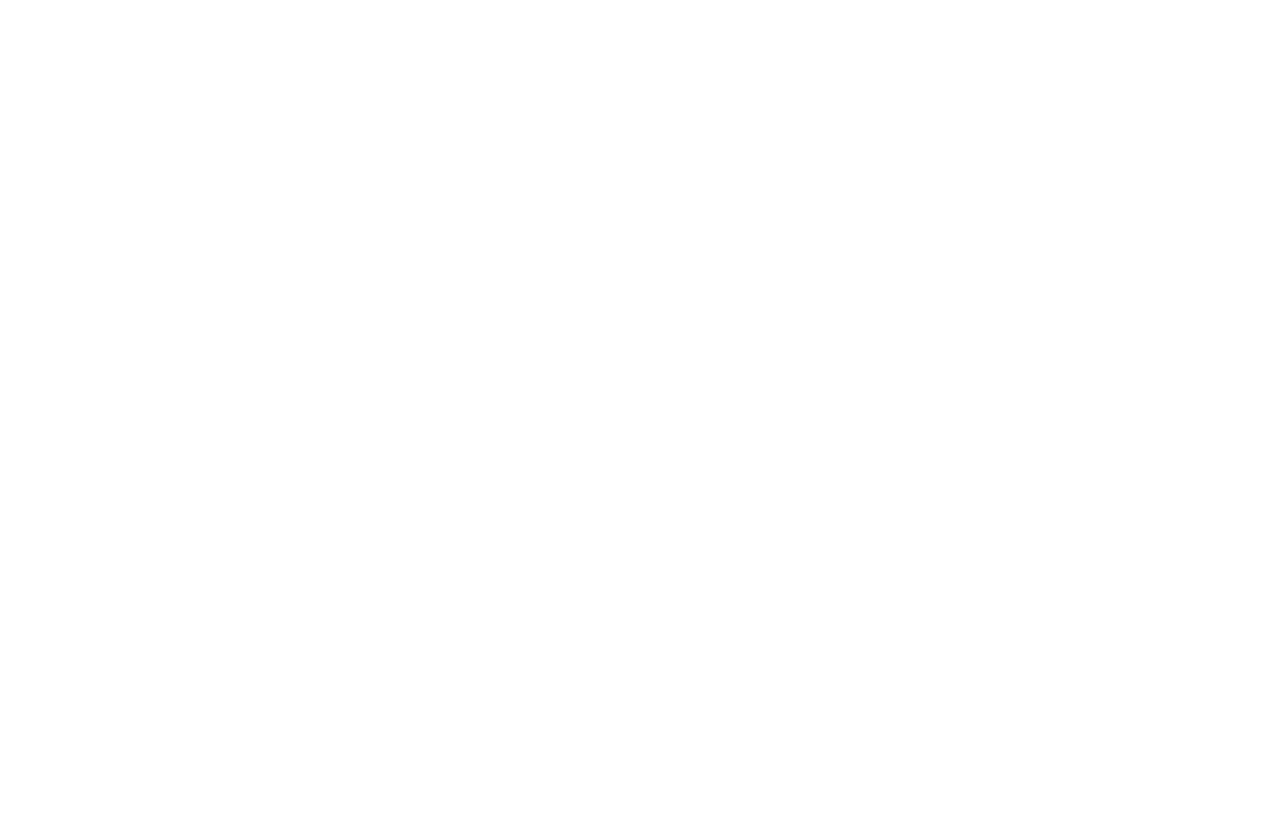
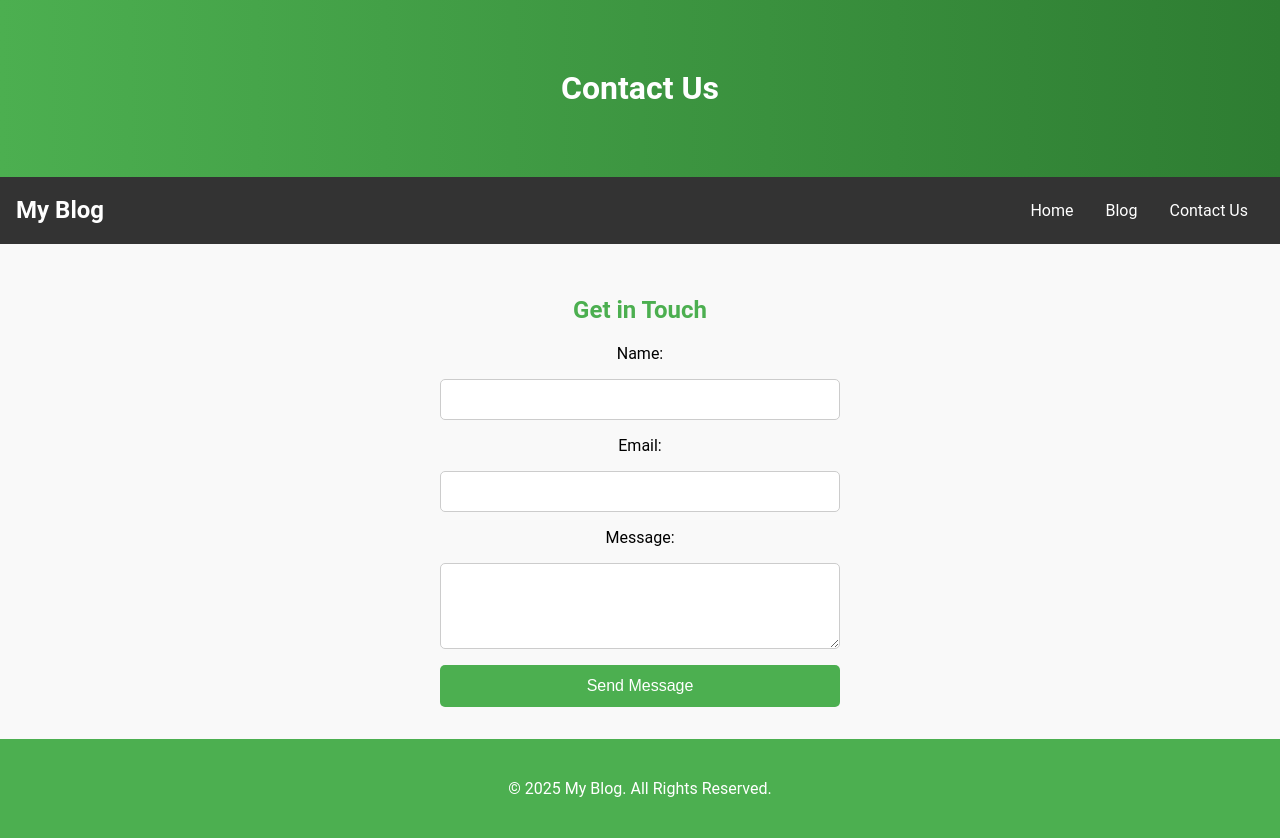
Before and after one commit to ZainBinImran/Blogging-Website, a website: page src/contact.html in a window 1280 px wide. Before the commit the page ends 800 px from the top, so only its background shows below. Drawn offline with Linux system fonts and the light colour scheme.

Commit message:
Update contact.html and contact.css

```diff
--- a/src/contact.html
+++ b/src/contact.html
@@ -1,11 +1,37 @@
-<!DOCTYPE html>
 <html lang="en">
 <head>
     <meta charset="UTF-8">
     <meta name="viewport" content="width=device-width, initial-scale=1.0">
-    <title>Document</title>
+    <title>Contact | My Blog</title>
+    <link rel="stylesheet" href="../styles/contact.css">
 </head>
 <body>
+    <header class="hero">
+        <h1>Contact Us</h1>
+    </header>
+    <nav>
+        <div class="logo">My Blog</div>
+        <a href="./index.html">Home</a>
+        <a href="./blog.html">Blog</a>
+        <a href="./contact.html">Contact Us</a>
+    </nav>
+    <section class="contact-form">
+        <h2>Get in Touch</h2>
+        <form>
+            <label for="name">Name:</label>
+            <input type="text" id="name" name="name" required>
 
+            <label for="email">Email:</label>
+            <input type="email" id="email" name="email" required>
+
+            <label for="message">Message:</label>
+            <textarea id="message" name="message" rows="4" required></textarea>
+
+            <button type="submit">Send Message</button>
+        </form>
+    </section>
+    <footer>
+        <p>&copy; 2025 My Blog. All Rights Reserved.</p>
+    </footer>
 </body>
 </html>
--- a/styles/contact.css
+++ b/styles/contact.css
@@ -0,0 +1,79 @@
+body {
+    font-family: 'Roboto', sans-serif;
+    margin: 0;
+    padding: 0;
+    background-color: #f9f9f9;
+}
+
+.hero {
+    background: linear-gradient(to right, #4CAF50, #2E7D32);
+    color: white;
+    text-align: center;
+    padding: 3rem 1rem;
+}
+
+nav {
+    background-color: #333;
+    display: flex;
+    align-items: center;
+    padding: 0.75rem 1rem;
+}
+
+nav .logo {
+    color: white;
+    font-size: 1.5rem;
+    font-weight: bold;
+    margin-right: auto;
+}
+
+nav a {
+    color: white;
+    padding: 0.75rem 1rem;
+    text-decoration: none;
+    font-size: 1rem;
+}
+
+.contact-form {
+    padding: 2rem;
+    text-align: center;
+}
+
+.contact-form h2 {
+    color: #4CAF50;
+}
+
+form {
+    max-width: 400px;
+    margin: 0 auto;
+    display: flex;
+    flex-direction: column;
+    gap: 1rem;
+}
+
+input, textarea {
+    width: 100%;
+    padding: 0.75rem;
+    border: 1px solid #ccc;
+    border-radius: 5px;
+}
+
+button {
+    background-color: #4CAF50;
+    color: white;
+    padding: 0.75rem;
+    border: none;
+    border-radius: 5px;
+    font-size: 1rem;
+    cursor: pointer;
+}
+
+button:hover {
+    background-color: #2E7D32;
+}
+
+footer {
+    background-color: #4CAF50;
+    color: white;
+    text-align: center;
+    padding: 1.5rem 1rem;
+}
```
